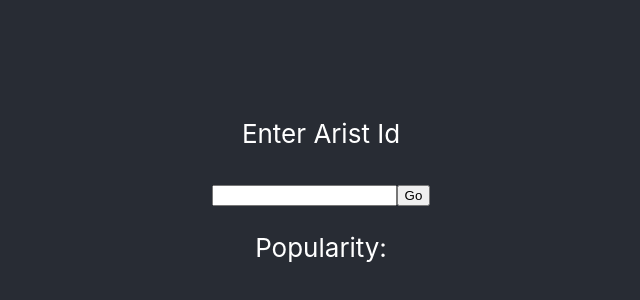
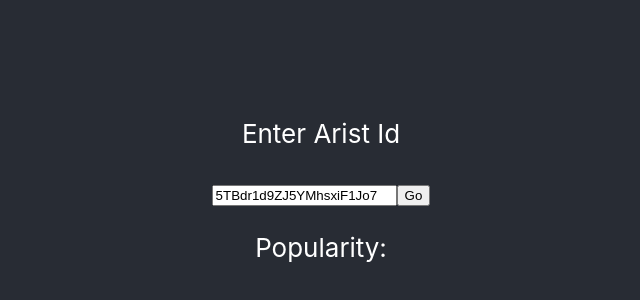
Before and after one commit to pkrisko/get-artist-popularity, a React (Create React App) app in the folder client/: page / in a window 1280 px wide. Shown: the part 210-510 px from the top of the page, without its empty margins (319-959 px from the left). Built offline with nearby package versions, Linux system fonts and the light colour scheme.

Commit message:
Make AJAX call work as CORS request

```diff
--- a/client/src/App.js
+++ b/client/src/App.js
@@ -3,15 +3,17 @@ import { getArtistById } from './getArtist';
 import './App.css';
 
 const ArtistId = () => {
-  const [artistId, setArtistId] = useState('');
+  const [artistId, setArtistId] = useState('5TBdr1d9ZJ5YMhsxiF1Jo7');
   const [popularity, setPopularity] = useState('');
   const [src, setSrc] = useState('');
   const onChange = e => setArtistId(e.target.value);
   const onSubmit = async e => {
     e.preventDefault();
     const artist = await getArtistById(artistId);
-    setPopularity(artist.popularity);
-    setSrc(artist.images[1].url)
+    if (artist) {
+      setPopularity(artist.popularity);
+      setSrc(artist.images[1].url)
+    }
   }
   return <>
     <form onSubmit={onSubmit}>
--- a/client/src/getArtist.js
+++ b/client/src/getArtist.js
@@ -1,13 +1,13 @@
 export const getArtistById = async artistId => {
-    console.log(process.env);
+    try {
         const url = `${process.env.REACT_APP_API_GW_URL}?artist_id=${artistId}`;
         const res = await fetch(url, {
             method: 'GET',
-        headers: {
-            'X-Api-Key': process.env.REACT_APP_X_API_KEY
-        }
+            headers: { 'X-Api-Key': process.env.REACT_APP_X_API_KEY },
         });
         const json = await res.json();
-    console.log("res", res);
         return json;
+    } catch (e) {
+        console.error(e);
     }
+}
```
Lines whose indentation alone changed are shown as unchanged.
